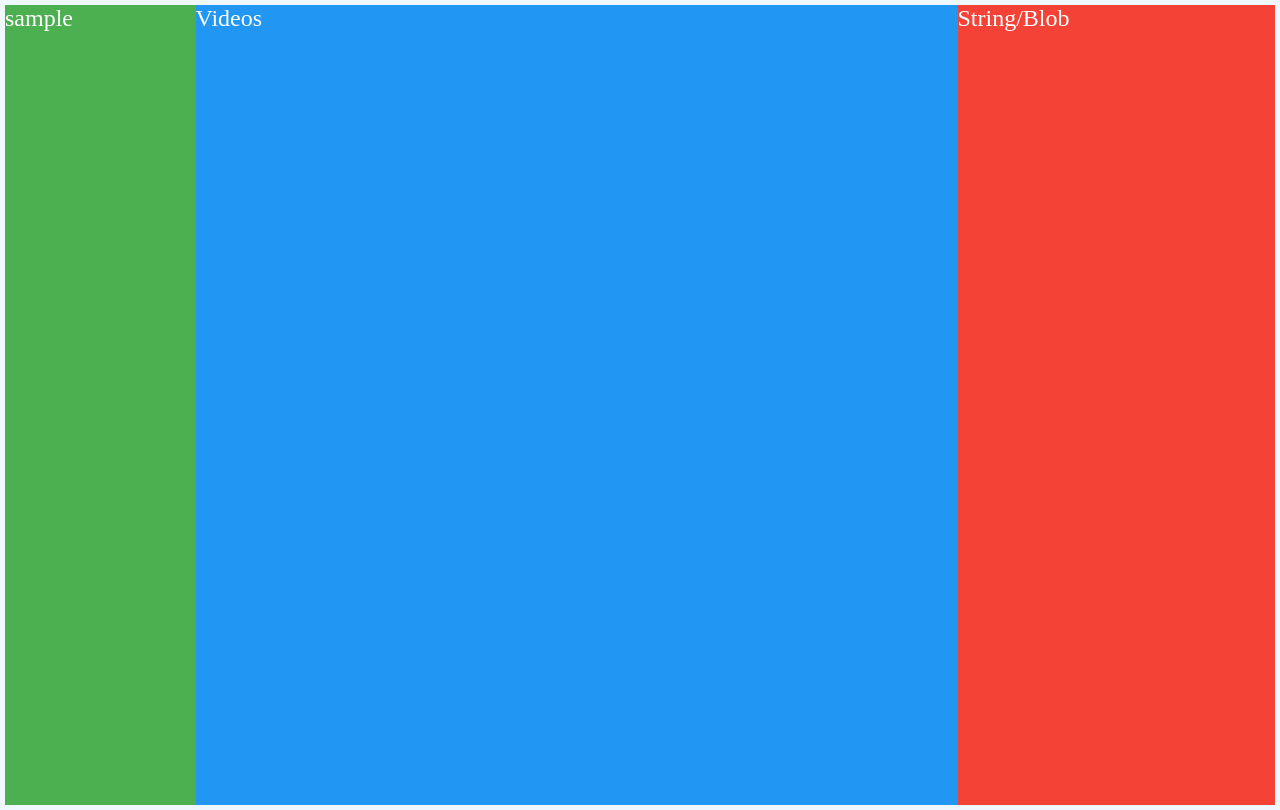
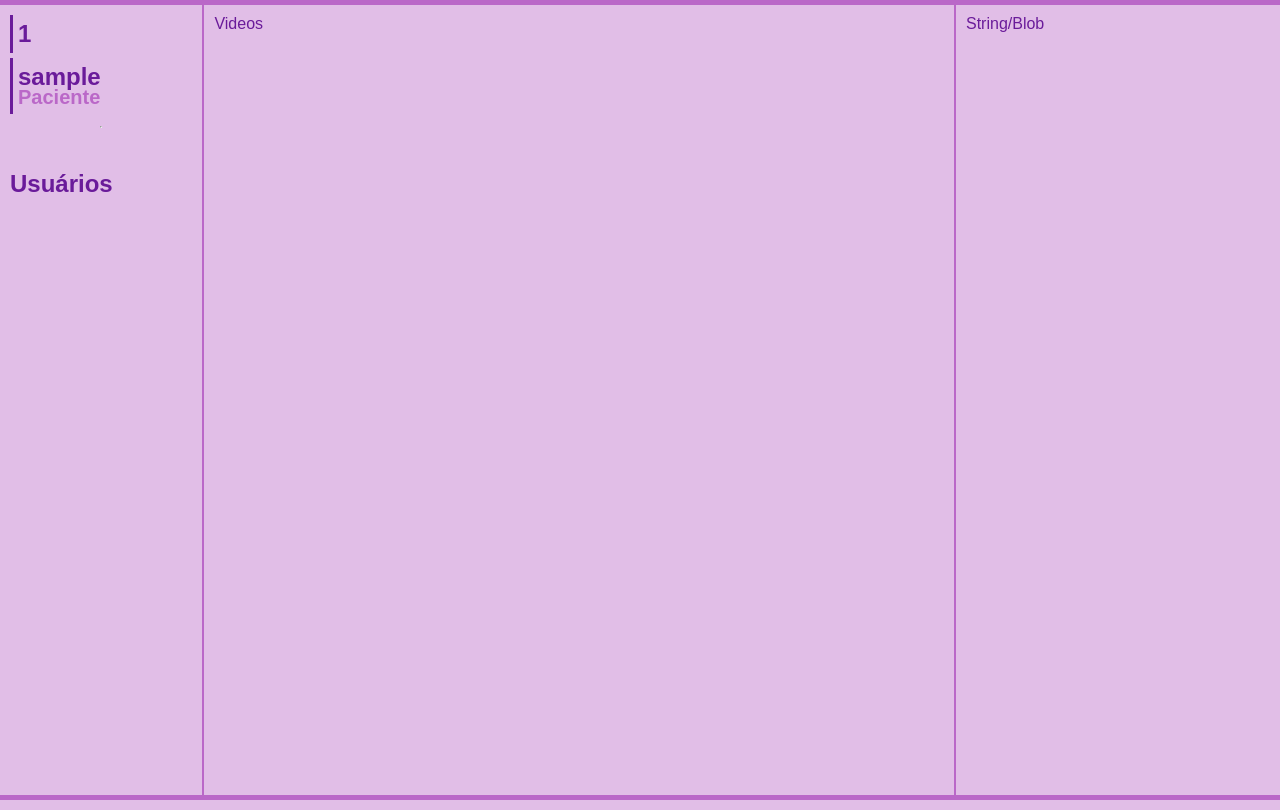
Before and after one commit to LucasI40/RBCML, a Flask app: a page that uses rtc_app/templates/base.html in a window 1280 px wide. Run offline with Flask 3, Linux system fonts and the light colour scheme; some libraries are stand-ins or nearby versions.

Commit message:
Work on Panel UI. Now it show the Session name, the User name and role, the Connections and the Users in each of those connections

```diff
--- a/rtc_app/events.py
+++ b/rtc_app/events.py
@@ -1,3 +1,5 @@
+import random
+
 from flask import request
 # from flask_socketio import emit, join_room
 
@@ -9,21 +11,28 @@
 @socketio.on('connect')
 def handle_connect():
     print(f'Client connected - {request.sid}')
-    print(f'Client connected - {request.remote_user}')
 
 @socketio.on('disconnect')
 def handle_close():
     print(f'Client disconnected - {request.sid}')
+    connections = user_connections[request.sid]
+    for connection in connections:
+        connectors[connection].remove_peer(request.sid)
 
 connectors: dict[str, Connector] = dict()
+user_connections: dict[str, list[str]] = dict()
 
 @socketio.on('join')
 def join(data):
-    user = data['user']
-    session = data['session']
+    user: str = data['user']
+    session: str = data['session']
 
     peer = Peer(user, request.sid, get_user_role(user, session))
+    print(f"Creating {peer}")
     connections = get_session_connections(user, session)
+    user_connections[request.sid] = connections
+
+    socketio.emit('setup_connections', connections, to=peer.sid)
 
     for connection in connections:
         if connection not in connectors.keys():
@@ -32,12 +41,19 @@
             connector.add_peer(peer)
             connectors[connection] = connector
         else:
-            print(connectors[connection])
             connectors[connection].add_peer(peer)
 
 
-def get_user_role(user: str, role: str) -> str:
-    return 'default-role'
+memoizator = dict()
+def get_user_role(user: str, session: str) -> str:
+    if user in memoizator:
+        return memoizator[user]
+
+    roles = ["Médico", "Enfermeiro", "Paciente", "Acompanhante", "Técnico"]
+    memoizator[user] = roles[random.randint(0,4)]
+    return memoizator[user]
 
 def get_session_connections(user: str, session: str) -> list[str]:
-    return ['c1']
+    connections = ["Conversa Particular", "Triagem", "Exame", "Consulta", "Diagnóstico"]
+    n = random.randint(2, 4)
+    return random.sample(connections, n)
--- a/rtc_app/routes.py
+++ b/rtc_app/routes.py
@@ -1,4 +1,6 @@
 from flask import Blueprint, render_template, redirect, request
+
+from .events import get_user_role
 
 
 main = Blueprint('main', __name__)
@@ -26,4 +28,5 @@
 
 @main.route('/user/<user>/session/<session>')
 def view_session(user, session):
-    return render_template('session.html', user=user, session=session)
+    role = get_user_role(user, session)
+    return render_template('session.html', user=user, session=session, role=role)
--- /dev/null
+++ b/rtc_app/static/scripts/channel.js
@@ -0,0 +1,26 @@
+socket.on("setup_channel", data => {
+  console.log(data);
+
+  // Update the userInConnections object
+  connection = "connection-" + data["connection"];
+  window.usersInConnection[connection].push({
+    "userName": data["other_name"],
+    "userRole": data["other_role"],
+    "userId": data["other_id"]
+  });
+
+  window.updateUsersUI();
+});
+
+socket.on("release_channel", data => {
+  // console.log(data);
+
+  // Update the userInConnections object
+  [].filter
+  connection = "connection-" + data["connection"];
+  window.usersInConnection[connection] = window.usersInConnection[connection].filter(user => {
+    return user["userId"] !== data["other_id"];
+  })
+
+  window.updateUsersUI();
+});
--- /dev/null
+++ b/rtc_app/static/styles/colors.css
@@ -0,0 +1,16 @@
+:root {
+    /* Yellow Palette */
+    --yellow-bright: #FFC300;
+    --yellow-warm: #FFD60A;
+    --yellow-pastel: #FFF5CC;
+
+    /* Purple Palette */
+    --purple-deep: #6A1B9A;
+    --purple-vibrant: #BA68C8;
+    --purple-soft: #E1BEE7;
+
+    /* Neutral Colors */
+    --gray-dark: #4A4A4A;
+    --gray-light: #E0E0E0;
+    --white: #FFFFFF;
+}
--- /dev/null
+++ b/rtc_app/static/styles/panel.css
@@ -0,0 +1,102 @@
+@import 'colors.css';
+
+.panel #session-name {
+    padding: 5px;
+    margin-bottom: 5px;
+    border-left: 3px solid var(--purple-deep);
+}
+
+.panel #user-name {
+    padding: 5px;
+    border-left: 3px solid var(--purple-deep);
+}
+
+.panel #user-role {
+    padding: 5px;
+    margin-top: -15px;
+    border-left: 3px solid var(--purple-deep);
+    font-size: 1.25rem;
+    color: var(--purple-vibrant);
+}
+
+.panel #connections {
+    width: 100%;
+    padding: 0;
+}
+
+.panel #connections h3 {
+    margin: 30px 0 0 0;
+    font-size: 1.5rem;
+}
+
+.panel #connections .connection {
+    display: flex;
+    flex-direction: column;
+    margin: 5px;
+    padding: 2px 5px;
+
+    font-size: 1.25rem;
+
+    border-left: 2px solid var(--purple-vibrant);
+    color: var(--purple-vibrant);
+    width: 80%;
+}
+
+.panel #connections .connection:hover {
+    background-color: var(--purple-vibrant);
+
+    border-left: 5px solid var(--purple-deep);
+    color: var(--gray-light);
+    cursor: pointer;
+
+    border-top-right-radius: 20px;
+    box-shadow: 1px -1px 3px var(--purple-deep);
+}
+
+.panel #connections .selected {
+    border-left: 2px solid var(--purple-deep);
+    color: var(--purple-deep);
+}
+
+.panel #users {
+    width: 100%;
+    padding: 0;
+}
+
+.panel #users h3 {
+    margin: 30px 0 0 0;
+    font-size: 1.5rem;
+}
+
+.panel #users .users {
+    display: flex;
+    flex-direction: column;
+
+    max-height: 50vh;
+    overflow-y: auto;
+
+    scrollbar-width: thin;
+    scrollbar-color: var(--purple-deep) var(--purple-vibrant);
+}
+
+.panel #users .users .user-name {
+    margin: 5px;
+    padding: 2px 5px;
+    font-size: 1.25rem;
+
+    border-left: 2px solid var(--purple-deep);
+    color: var(--purple-deep);
+    width: 80%;
+}
+
+.panel #users .users .user-role {
+    margin: 5px;
+    margin-top: -10px;
+    padding: 2px 5px;
+    font-size: 1rem;
+    font-weight: 700;
+
+    border-left: 2px solid var(--purple-deep);
+    color: var(--purple-vibrant);
+    width: 80%;
+}
--- a/rtc_app/static/styles/style.css
+++ b/rtc_app/static/styles/style.css
@@ -1,11 +1,12 @@
-* {
-    background-color: aliceblue;
-}
+@import 'colors.css';
 
+/* Page Background */
 body {
-    margin: 5px;
+    background-color: var(--purple-vibrant);
+    color: var(--purple-deep);
+    margin: 0;
+    font-family: Arial, sans-serif;
     height: 100vh;
-    /* display: flex; */
     overflow: hidden;
 }
 
@@ -15,26 +16,31 @@
     height: 100%;
 }
 
-.slice {
-    padding: 0px;
-    color: white;
-    font-size: 1.5rem;
-    display: block;
-    justify-content: center;
-    align-items: center;
+.section {
+    background-color: var(--purple-soft);
+    padding: 10px;
+    margin: 5px 0;
+
+    display: flex;
+    flex-direction: column;
+    justify-content: flex-start;
+    align-items: flex-start;
 }
 
-.slice-1 {
-    background-color: #4CAF50;
+.panel {
     width: 15%;
+
+    font-weight: 600;
+    font-size: 1.5rem;
 }
 
-.slice-2 {
-    background-color: #2196F3;
+.videos {
     width: 60%;
+
+    border-left: 2px solid var(--purple-vibrant);
+    border-right: 2px solid var(--purple-vibrant);
 }
 
-.slice-3 {
-    background-color: #f44336;
+.chat {
     width: 25%;
 }
--- a/rtc_app/templates/base.html
+++ b/rtc_app/templates/base.html
@@ -4,7 +4,9 @@
     <meta charset="UTF-8">
     <meta name="viewport" content="width=device-width, initial-scale=1.0">
     <title>{% block title %}{% endblock %}</title>
+    <link rel="stylesheet" href="{{ url_for('static', filename='styles/colors.css') }}">
     <link rel="stylesheet" href="{{ url_for('static', filename='styles/style.css') }}">
+    <link rel="stylesheet" href="{{ url_for('static', filename='styles/panel.css') }}">
 </head>
 <body>
     {% block content %}{% endblock %}
--- a/rtc_app/templates/session.html
+++ b/rtc_app/templates/session.html
@@ -6,13 +6,31 @@
 
 {% block content %}
   <div class="container">
-    <div class="slice slice-1">
-      {{ user }}
+    <div class="section panel" id="panel">
+      <span id="session-name">{{ session }}</span>
+      <span id="user-name">{{ user }}</span>
+      <span id="user-role">{{ role }}</span>
+
+      <div id="connections" style="display: none;">
+        <h3>Conexões</h3>
+        <!-- <span class="connection selected" id="connection-C1" onclick="changeConnection('connection-C1')">C1</span>
+        <span class="connection" id="connection-C2" onclick="changeConnection('connection-C1')">C2</span> -->
+      </div>
+      <hr>
+      <div id="users">
+        <h3>Usuários</h3>
+        <div class="users" id="users-list">
+          <!-- <span class="user-name">Bob</span>
+          <span class="user-role">Médico</span>
+          <span class="user-name">Caesar</span>
+          <span class="user-role">Enfermeiro</span> -->
+        </div>
+      </div>
     </div>
-    <div class="slice slice-2">
+    <div class="section videos" id="videos">
       Videos
     </div>
-    <div class="slice slice-3">
+    <div class="section chat" id="chat">
       String/Blob
     </div>
   </div>
@@ -21,15 +39,16 @@
   <script>
     const user = "{{ user }}";
     const session = "{{ session }}";
-    let usersInSession = [];
 
     const socket = io({autoConnect: false, "sync disconnect on unload": true});
     socket.connect();
 
     socket.emit("join", {user: user, session: session});
 
-    socket.on("setup_channel", data => {
-      console.log(data);
-    });
+    socket.on("setup_connections", data => { setupConnections(data); })
+
+
   </script>
+  <script src="{{ url_for('static', filename='scripts/connections.js') }}"></script>
+  <script src="{{ url_for('static', filename='scripts/channel.js') }}"></script>
 {% endblock %}
```
Also changed, not shown: rtc_app/connector.py (+27 -0 lines), rtc_app/static/scripts/connections.js (added, +62 -0 lines), rtc_app/peer.py (line endings or trailing spaces).
